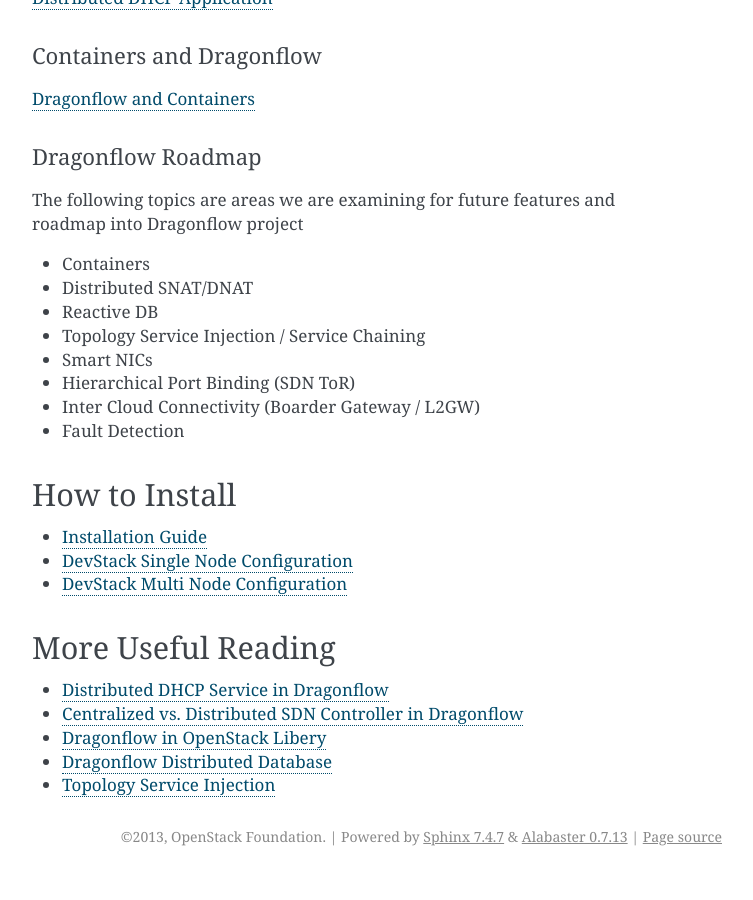
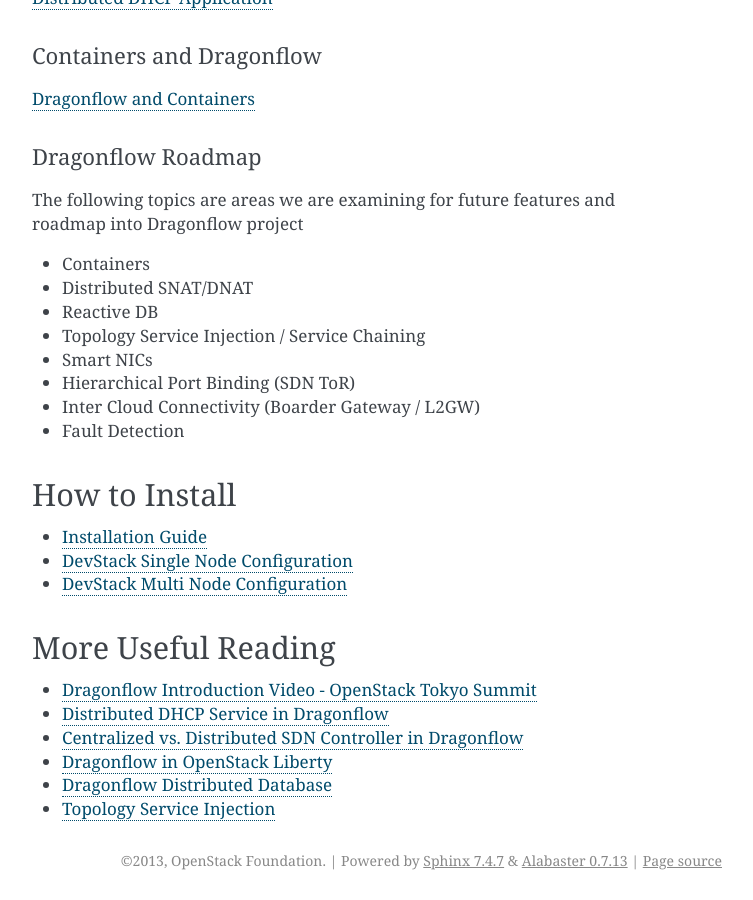
Before and after one commit to openstack-archive/dragonflow, a Sphinx documentation site: the page built from doc/source/distributed_dragonflow.rst, in a window 1280 px wide and 900 px high, scrolled down 2228 px. Shown: the whole window, without its empty margins (388-1141 px from the left). Built offline with Sphinx 7.4.7, drawn with Linux system fonts in a browser that asks for light colours; before the commit the page ends 3104 px from its top, so only the background shows below that.

Commit message:
Add Dragonflow Tokyo summit video to documentation
Change-Id: I9b125c4c4ecea58a1697fdfe50b6658e0567c9f5

```diff
--- a/doc/source/distributed_dragonflow.rst
+++ b/doc/source/distributed_dragonflow.rst
@@ -121,11 +121,13 @@
 More Useful Reading
 -------------------
 
+- `Dragonflow Introduction Video - OpenStack Tokyo Summit
+  <https://www.youtube.com/watch?v=wo1Q-BL3nII>`_
 - `Distributed DHCP Service in Dragonflow
   <http://blog.gampel.net/2015/09/dragonflow-distributed-dhcp-for.html>`_
 - `Centralized vs. Distributed SDN Controller in Dragonflow
   <http://blog.gampel.net/2015/08/centralized-vs-distributed-sdn-control.html>`_
-- `Dragonflow in OpenStack Libery
+- `Dragonflow in OpenStack Liberty
   <http://galsagie.github.io/sdn/openstack/ovs/dragonflow/2015/10/14/dragonflow-liberty/>`_
 - `Dragonflow Distributed Database
   <http://galsagie.github.io/sdn/openstack/ovs/ovn/dragonflow/2015/08/03/df-distributed-db/>`_
```
